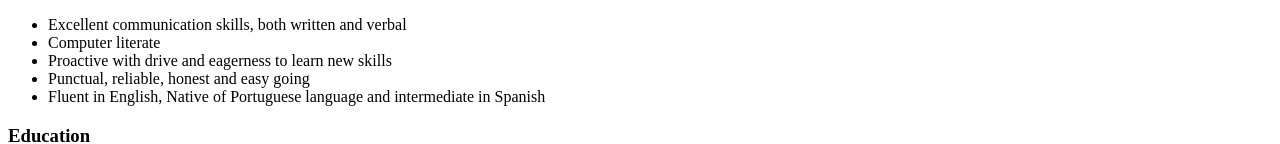
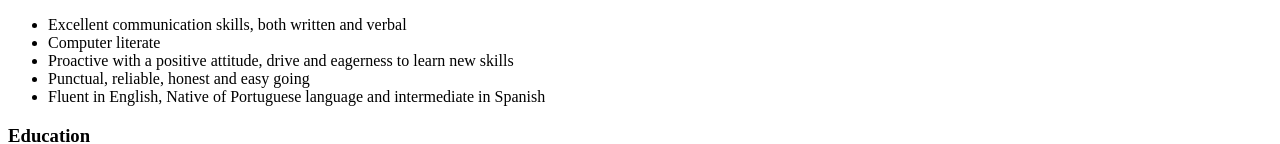
Before and after one commit to vannyd/cv, a plain HTML site: page index.html in a window 1280 px wide. Shown: the part 383-527 px from the top of the page. Drawn offline with Linux system fonts and the light colour scheme.

Commit message:
Update index.html

```diff
--- a/index.html
+++ b/index.html
@@ -30,7 +30,7 @@
   <ul>
     <li>Excellent communication skills, both written and verbal</li>
     <li>Computer literate</li>
-    <li>Proactive with drive and eagerness to learn new skills</li>
+    <li>Proactive with a positive attitude, drive and eagerness to learn new skills</li>
     <li>Punctual, reliable, honest and easy going</li>
     <li>Fluent in English, Native of Portuguese language and intermediate in Spanish</li>
   </ul>
```
